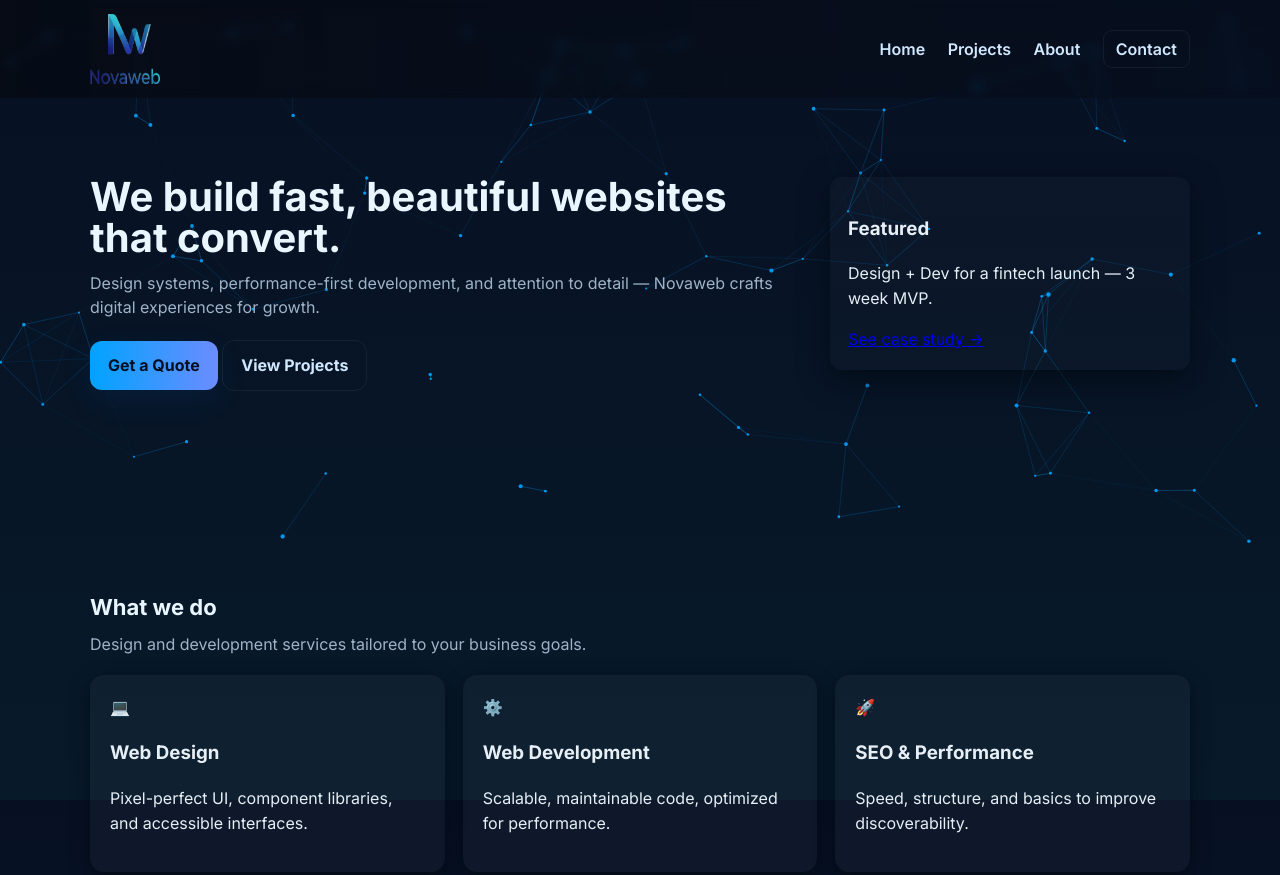
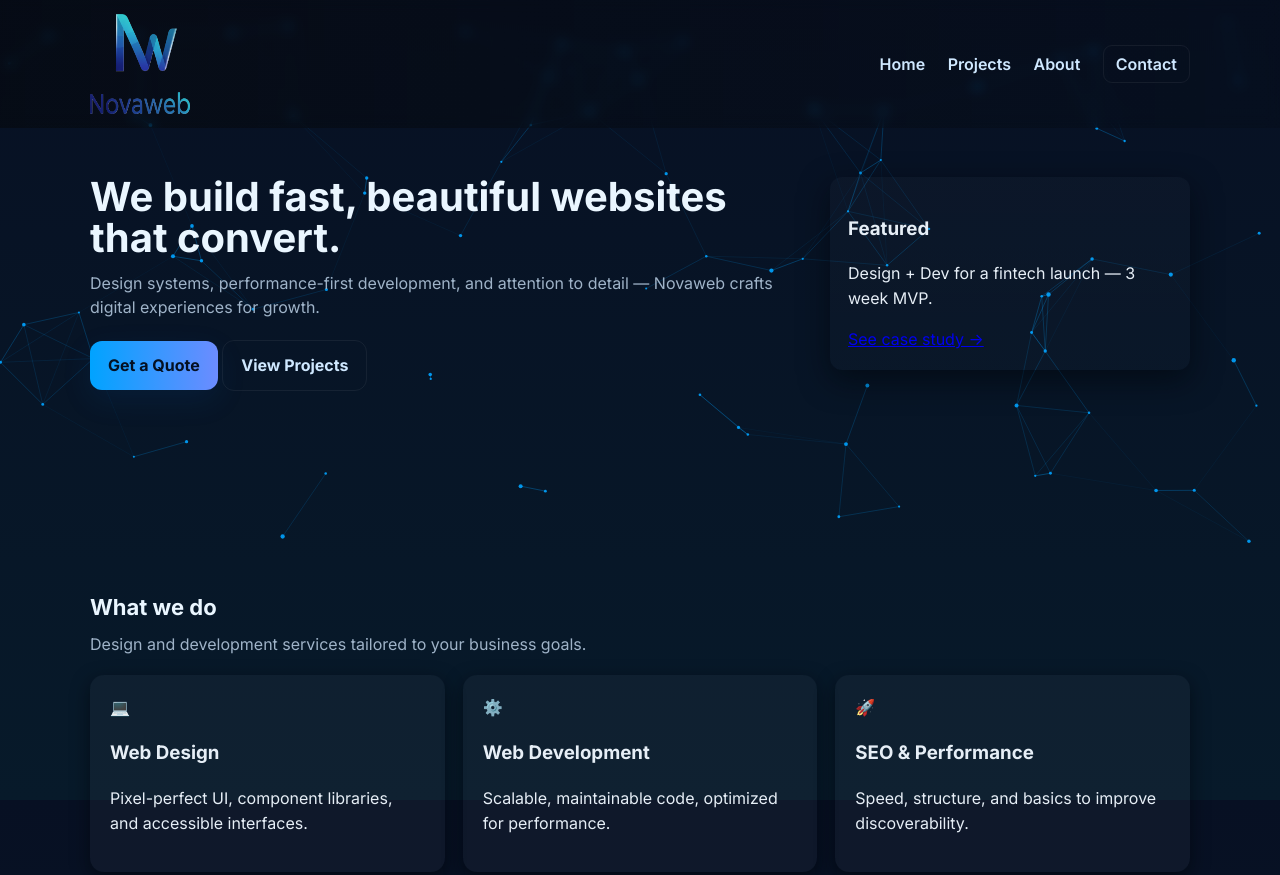
Before and after one commit to salah559/Test, a plain HTML site: page index.html in a window 1280 px wide. Shown: the top 875 px of the page. Drawn offline with Linux system fonts and the light colour scheme.

Commit message:
Update style.css

```diff
--- a/css/style.css
+++ b/css/style.css
@@ -29,7 +29,7 @@ body{
 .site-header{position:fixed; top:0; left:0; width:100%; z-index:40; background:linear-gradient(90deg, rgba(6,6,6,0.45), rgba(6,6,6,0.15)); backdrop-filter: blur(6px);}
 .header-inner{display:flex; align-items:center; justify-content:space-between; padding:14px 0;}
 .logo{display:flex; align-items:center; gap:12px; text-decoration:none; color:var(--accent); font-weight:700;}
-.logo-img{width:70px; height:70px;}
+.logo-img{width:100px; height:100px;}
 .nav a{color:#cfe8ff; text-decoration:none; margin-left:18px; font-weight:600;}
 .nav .cta{background:transparent; border:1px solid rgba(255,255,255,0.06); padding:8px 12px; border-radius:9px;}
 .nav-toggle{display:none; background:transparent; border:none; color:#cfe8ff; font-size:20px;}
```
